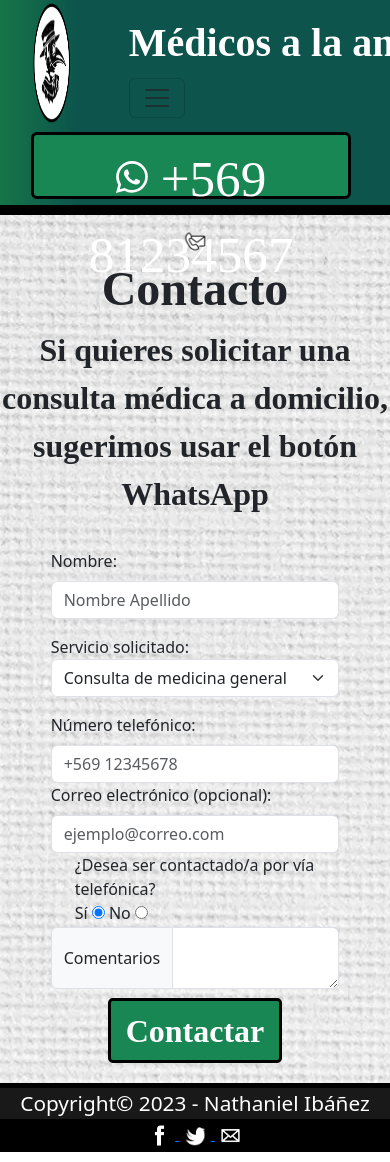
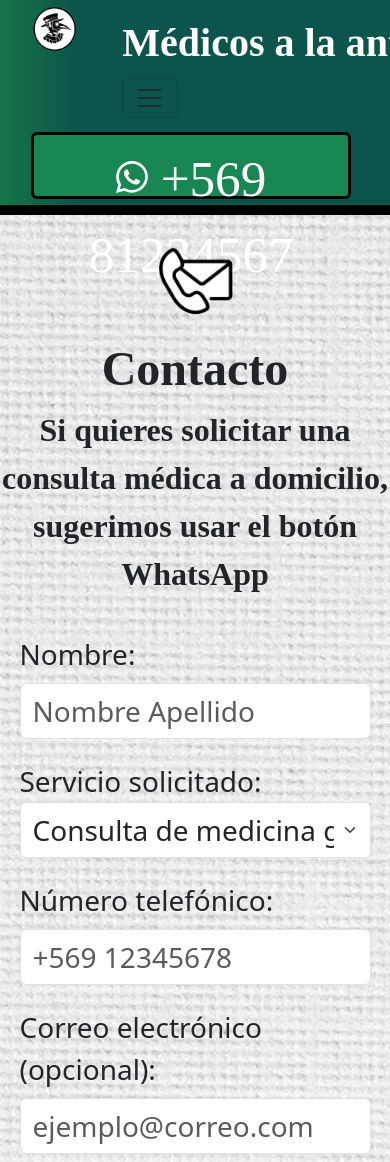
Before and after one commit to nataibanez/PF-Ibanez, a website: page pages/contacto.html in a window 390 px wide. Shown: the top 1162 px of the page. Drawn offline with nearby package versions, Linux system fonts and the light colour scheme; a web font is replaced by a local one.

Commit message:
Responsive v2 + fixes
Corregida buena parte de lo faltante de responsive. Se tomó como principal breakpoint de desarrollo el prefix medio, 760px aprox.

Pendiente mejorar la calidad del contenido, y bugs varios del footer

```diff
--- a/pages/contacto.html
+++ b/pages/contacto.html
@@ -70,16 +70,17 @@
         </a>
 </header>
 
-<main>
+<main id="">
 <!-- Imagen de contacto -->
 
-  <div class="logoContacto">
-    <img src="../assets/img/contacto.webp" alt="Telefono"
+  <div class="contenedorLogoContacto">
+    <img src="../assets/img/contacto.webp" alt="Telefono" class="logoContacto center"
     width="7.5%"
     height="7.5%"
     />
   </div>
-<!-- Texto título de Blog -->
+
+<!-- Texto título de Contacto  -->
 
   <h2 class="tituloSuperiorContacto">Contacto</h2>
   <p class="textoIndexSubCobertura">Si quieres solicitar una consulta médica a domicilio, sugerimos usar el botón WhatsApp</p>
@@ -95,7 +96,7 @@
 <!-- Lista de servicios disponibles  -->
     <div>
         Servicio solicitado:
-        <select class="form-select form-select mb-3" aria-label="select example" name="" id="prestacion" required>
+        <select class="form-select mb-3 formFieldText" aria-label="select example" name="" id="prestacion" required>
             <option value="Medicina">Consulta de medicina general</option>
             <option value="Cronicas">Consulta de enfermedades crónicas</option>
             <option value="Certificados">Certificados médicos</option>
@@ -114,7 +115,7 @@
         <label for="email" class="form-label">Correo electrónico (opcional):</label>
         <input type="email" class="form-control" id="email" placeholder="ejemplo@correo.com"/>
     </div>
-    <div class="form-check ajusteMarginForm">
+    <div class="form-check ajusteRadioForm">
         ¿Desea ser contactado/a por vía telefónica?
         <div>
           <label for="contactable" class="form-check-label">Sí</label>
@@ -124,8 +125,8 @@
         </div>
     </div>
     <div class="input-group">
-      <span class="input-group-text">Comentarios</span>
-      <textarea class="form-control" aria-label="With textarea"></textarea>
+      <span class="input-group-text textoComentarios">Comentarios</span>
+      <textarea class="form-control" id="textAreaComentarios" aria-label="With textarea"></textarea>
     </div>
     <div class="ajusteContactar">
         <input class="botonContactar" type="submit" value="Contactar"/>
--- a/scss/modules/_header.scss
+++ b/scss/modules/_header.scss
@@ -30,7 +30,7 @@ header {
 
     .navbar {
         background-color: none;
-        margin-left: 3%;
+        margin-left: 0%;
         align-items: center;
         --bs-bg-opacity: 0;
         padding-left: 5.3%;
@@ -43,6 +43,7 @@ header {
 
     .textonavbar{
         color: $color-texto-header !important;
+        // font-size: 1.75rem;
     }
 
     .textonavbar:hover{
@@ -78,20 +79,34 @@ header {
     }
 }
 
-// Responsive
+// Responsive: Fix para el logo con menu hamburguesa
 
-@media (max-width: 767px) {
+@media (max-width: 991px) {
+
+    .colFotoLogo {
+        width: 18%;
+        height: 18%;
+        margin-left: 50%;
+        padding-top: 1.5%;
+    }
+}
 
 header {
     nav {
         ul{
             li {
-                    font-size: 2rem;
+                font-size: 1.75rem;
             }
 
         }
     }
 }
+
+
+// Responsive
+
+@media (max-width: 767px) {
+
 
     .botonVerdeWhatsapp {
         margin-left: 10%;
--- a/scss/modules/_main_blog.scss
+++ b/scss/modules/_main_blog.scss
@@ -27,7 +27,11 @@
     margin-left: 5%;
     margin-right: 5%;
     margin-bottom: 5%;
-    background-color: white;
+
+    background-color: $box-color-main;
+    // Fallback de color de fondo
+    // background-color: white;
+
     border-radius: .3rem !important;
     border: black solid 3px;
 }
@@ -44,3 +48,34 @@
 .ajusteListaVacunas{
     padding-bottom: 2%;
 }
+
+.imgVacunas {
+    padding-top: 2.5%;
+    padding-bottom: 2.5%;
+    padding-left: 2.5%;
+    padding-right: 1%;
+}
+
+// Responsive
+
+@media (max-width: 768px) {
+
+    .primerTextoCafeina {
+        font-size: 1.5rem;
+    }
+
+    .cajaBlog {
+        margin-bottom: 10% !important;
+    }
+
+    .textoVacunas {
+        font-size: 1.5rem;
+    }
+
+    .imgVacunas {
+        margin-left: 15%;
+        margin-bottom: 5%;
+    }
+
+
+}
--- a/scss/modules/_main_cobertura.scss
+++ b/scss/modules/_main_cobertura.scss
@@ -45,7 +45,7 @@
         width: 16%;
     }
 
-    .scriptMapaPaginaCobertura {
+    #mapEnPaginaCobertura {
         margin-right: 5%;
         margin-bottom: 10%;
     }
--- a/scss/modules/_main_contacto.scss
+++ b/scss/modules/_main_contacto.scss
@@ -1,3 +1,8 @@
+.contenedorLogoContacto {
+    align-items: center;
+    text-align: center;
+}
+
 .logoContacto {
     align-items: center;
     text-align: center;
@@ -45,3 +50,63 @@
 .botonContactar:hover {
     background-color: #146f45;
 }
+
+// Responsive
+
+@media (max-width: 768px) {
+
+
+.logoContacto {
+    width: 28%;
+    height: 28%;
+    margin-left: auto;
+    margin-right: auto;
+}
+
+.ajusteForm {
+    margin: 5%;
+    font-size: 1.75rem;
+}
+
+.form-control {
+    font-size: 1.75rem;
+    margin-bottom: 6%;
+}
+
+#prestacion {
+    font-size: 1.75rem;
+    // Utilicé !important porque en _utilities.scss .mb-3 tenía un margin-bottom 1em como !important, no dejandome cambiar el CSS
+    margin-bottom: 6% !important;
+}
+
+
+input[type=radio] {
+    border: 0px;
+    width: 15%;
+    height: 1.2em;
+    margin-bottom: 10%;
+}
+
+.ajusteRadioForm {
+    text-align: center;
+    margin-top: 3%;
+}
+
+.textoComentarios {
+    font-size: 2rem;
+}
+
+#textAreaComentarios {
+    height: 20vh;
+    margin-bottom: 0%;
+}
+
+.botonContactar {
+    margin-top: 5%;
+    padding-top: 5%;
+    padding-bottom: 5%;
+    padding-left: 9%;
+    padding-right: 9%;
+}
+
+}
--- a/scss/modules/_main_index.scss
+++ b/scss/modules/_main_index.scss
@@ -77,11 +77,13 @@ main {
 
 // Responsive
 
+
 @media (max-width: 768px) {
 
     .blogHidingOnSmallScreen {
         display:none;
     }
+
 
     .contenedorCarousel {
         padding-left: 0%;
@@ -89,13 +91,13 @@ main {
     }
 
     #map {
-        margin: 0;
         width: 100vw;
         margin-left: 5%;
+        margin-right: 5%;
     }
 
     .ajusteCard {
-        margin: 0%;
+        margin-left: 3%;
         padding: 0%;
     }
 
--- a/scss/modules/_main_nosotros.scss
+++ b/scss/modules/_main_nosotros.scss
@@ -25,3 +25,20 @@
     font-size: 1.10rem;
     width: 600px;
 }
+
+// Responsive
+
+@media (max-width: 768px) {
+
+    .cajaBlog {
+        margin: 0px !important;
+    }
+
+    .textoEstudiosNosotros {
+        font-size: 1.5rem;
+    }
+
+    .ajusteCoberturaNosotros {
+        font-size: 1.5rem;
+    }
+}
--- a/scss/modules/_variables.scss
+++ b/scss/modules/_variables.scss
@@ -1,10 +1,17 @@
+// Fuente Helvetica
+@import url('https://fonts.cdnfonts.com/css/helvetica-neue-55');
+
 // Paleta de colores
 
 $color-main: #5fc1b7;
 $color-secondary: #0e645a;
 
-$bg-color-main: PEND;
-$bg-color-secondary: PEND;
+
+// Color semiransparente de las cajas de fondo
+$box-color-main: rgba(255, 255, 255, 0.75);
+
+// Fallback de blanco sin semitransparencia
+$bg-color-secondary: rgba(255, 255, 255);
 
 // Texto
 
```
Also changed, not shown: index.html (+1 -1 lines), pages/blog.html (+14 -6 lines), pages/nosotros.html (+3 -2 lines), assets/img/vaccineasideimg.webp (added), assets/img_old_backup/Vaccine-blog.jpg (added), css/style.css, 1 other file. Lines whose indentation alone changed are shown as unchanged.
